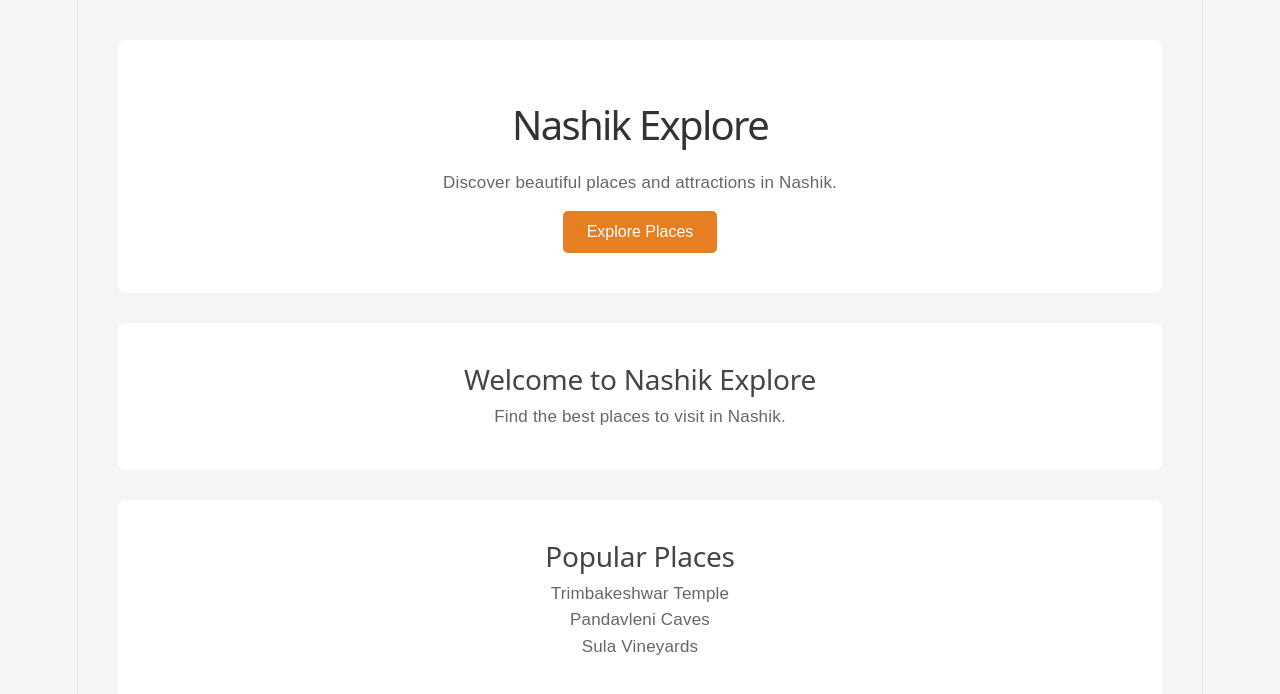
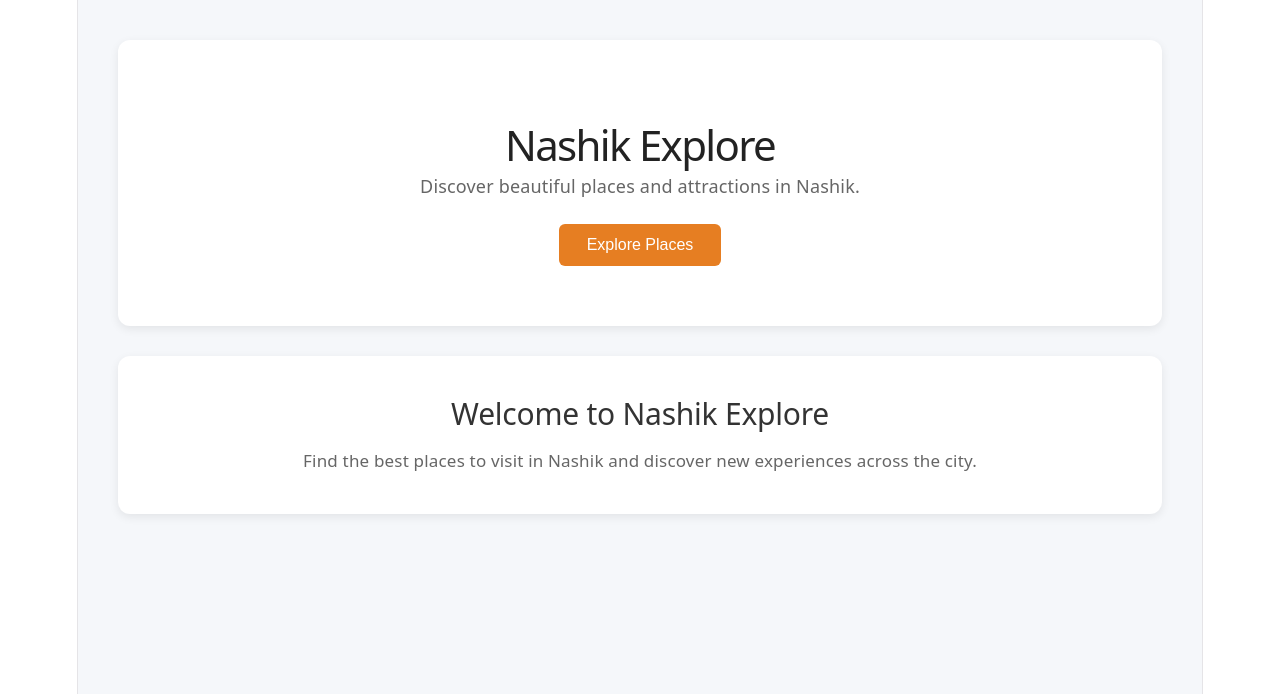
Before and after one commit to rinalshinde10/nashik-explore, a React (Vite) app in the folder client/: page / in a window 1280 px wide. Shown: the top 694 px of the page. Built offline with nearby package versions, Linux system fonts and the light colour scheme.

Commit message:
Add dedicated home page styling

```diff
--- a/client/src/App.css
+++ /dev/null
@@ -1,51 +0,0 @@
-body {
-    margin: 0;
-    font-family: Arial, sans-serif;
-    background-color: #f5f5f5;
-}
-
-.app {
-    min-height: 100vh;
-}
-
-main {
-    padding: 40px;
-}
-
-section {
-    background-color: white;
-    padding: 40px;
-    margin-bottom: 30px;
-    text-align: center;
-    border-radius: 8px;
-}
-
-h1 {
-    font-size: 40px;
-    color: #333;
-}
-
-h2 {
-    font-size: 28px;
-    color: #444;
-}
-
-p {
-    font-size: 17px;
-    color: #666;
-}
-
-button {
-    padding: 12px 24px;
-    margin-top: 15px;
-    border: none;
-    border-radius: 5px;
-    background-color: #e67e22;
-    color: white;
-    font-size: 16px;
-    cursor: pointer;
-}
-
-button:hover {
-    background-color: #d35400;
-}
--- a/client/src/App.jsx
+++ b/client/src/App.jsx
@@ -1,40 +1,9 @@
-import "./App.css";
+import Home from "./views/Home/Home";
 
 function App() {
     return (
-        <div className="app">
-
-            <main>
-                <section>
-                    <h1> Nashik Explore </h1>
-
-                    <p>
-                        Discover beautiful places and attractions in Nashik.
-                    </p>
-
-                    <button>
-                        Explore Places
-                    </button>
-                </section>
-
-                <section>
-                    <h2>Welcome to Nashik Explore</h2>
-
-                    <p>
-                        Find the best places to visit in Nashik.
-                    </p>
-                </section>
-                <section>
-    <h2>Popular Places</h2>
-
-    <div>
-        <p>Trimbakeshwar Temple</p>
-        <p>Pandavleni Caves</p>
-        <p>Sula Vineyards</p>
-    </div>
-</section>
-            </main>
-
+        <div>
+            <Home />
         </div>
     );
 }
--- a/client/src/views/Home/Home.css
+++ b/client/src/views/Home/Home.css
@@ -0,0 +1,64 @@
+.home {
+    min-height: 100vh;
+    background-color: #f5f7fa;
+    padding: 40px;
+}
+
+/* Hero Section */
+.hero-section {
+    background-color: white;
+    padding: 60px 30px;
+    text-align: center;
+    border-radius: 12px;
+    margin-bottom: 30px;
+    box-shadow: 0 3px 10px rgba(0, 0, 0, 0.08);
+}
+
+.hero-section h1 {
+    font-size: 42px;
+    color: #222;
+    margin-bottom: 15px;
+}
+
+.hero-section p {
+    font-size: 18px;
+    color: #666;
+    margin-bottom: 25px;
+}
+
+.explore-button {
+    padding: 12px 28px;
+    border: none;
+    border-radius: 6px;
+    background-color: #e67e22;
+    color: white;
+    font-size: 16px;
+    cursor: pointer;
+}
+
+.explore-button:hover {
+    background-color: #d35400;
+}
+
+/* Welcome Section */
+.welcome-section {
+    background-color: white;
+    padding: 40px 30px;
+    text-align: center;
+    border-radius: 12px;
+    box-shadow: 0 3px 10px rgba(0, 0, 0, 0.08);
+}
+
+.welcome-section h2 {
+    font-size: 30px;
+    color: #333;
+    margin-bottom: 15px;
+}
+
+.welcome-section p {
+    font-size: 17px;
+    color: #666;
+    line-height: 1.6;
+    max-width: 700px;
+    margin: 0 auto;
+}
--- a/client/src/views/Home/Home.jsx
+++ b/client/src/views/Home/Home.jsx
@@ -1,17 +1,32 @@
+import "./Home.css";
+
 function Home() {
     return (
-        <main>
-            <section>
+        <main className="home">
+
+            {/* Hero Section */}
+            <section className="hero-section">
                 <h1>Nashik Explore</h1>
 
                 <p>
                     Discover beautiful places and attractions in Nashik.
                 </p>
 
-                <button>
+                <button className="explore-button">
                     Explore Places
                 </button>
             </section>
+
+            {/* Welcome Section */}
+            <section className="welcome-section">
+                <h2>Welcome to Nashik Explore</h2>
+
+                <p>
+                    Find the best places to visit in Nashik and discover
+                    new experiences across the city.
+                </p>
+            </section>
+
         </main>
     );
 }
```
